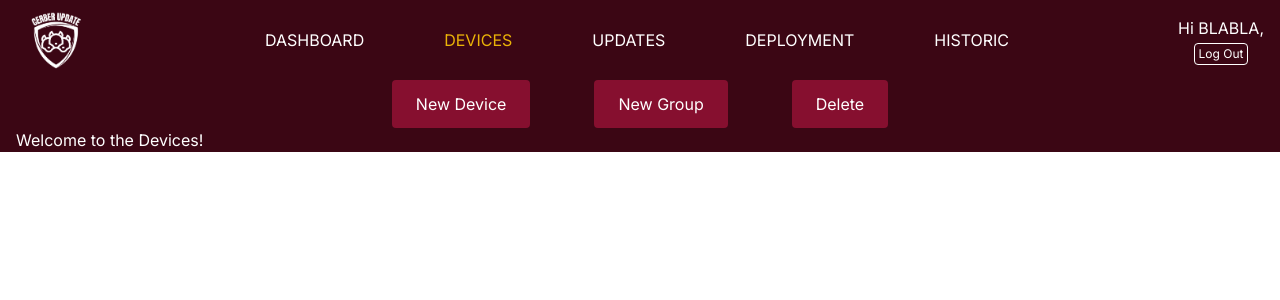
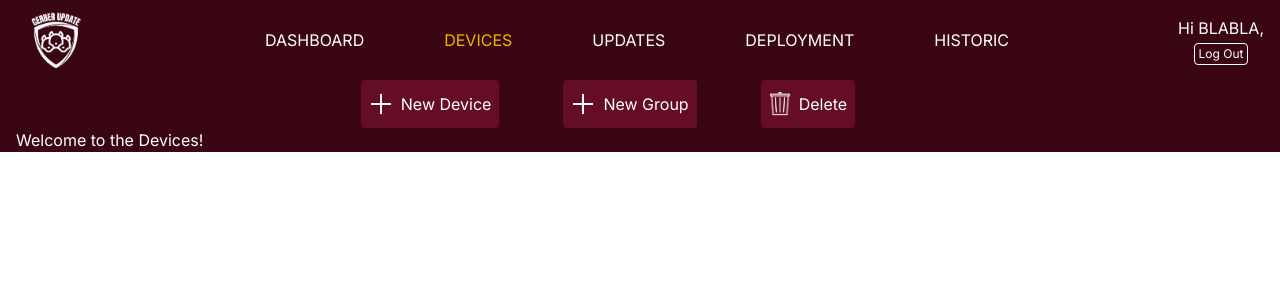
Before and after one commit to benjaminbaret/cerber-web-app, a Next.js app: page /devices in a window 1280 px wide. Shown: the top 300 px of the page. Built offline with nearby package versions, Linux system fonts and the light colour scheme.

Commit message:
Buttons page device

```diff
--- a/app/devices/page.tsx
+++ b/app/devices/page.tsx
@@ -1,4 +1,17 @@
+"use client"
+
 import Navbar from "../component/header/navbar";
+
+const handleDelete = () => {
+    console.log('delete command');
+};
+const createnewgroup = () => {
+    console.log('new group command');
+};
+const newdeviceadd = () => {
+    console.log('new device command');
+};
+
 
 const devicesPage = () => {
     return (
@@ -6,11 +19,22 @@ const devicesPage = () => {
             <Navbar currentPage="devices" />
             <div>
                 <div className="flex justify-center items-center">
-                    <button className="bg-rose-800 bg-opacity-75 text-white px-6 py-3 rounded mr-16">New Device</button>
-                    <button className="bg-rose-800  bg-opacity-75 text-white px-6 py-3 rounded mr-16">New Group</button>
-                    <button className="bg-rose-800 bg-opacity-75 text-white px-6 py-3 rounded">Delete</button>
+                    <button onClick={newdeviceadd} className="flex items-center bg-intermediatePurple text-white rounded mr-16 h-12 w-35 p-2">
+                        <img src="plus.png" className="h-6"/>
+                        <p className="ml-2">New Device</p>
+                    </button>
+                    <button onClick={createnewgroup} className="flex items-center bg-intermediatePurple text-white rounded mr-16 h-12 w-35 p-2">
+                        <img src="plus.png" className="h-6"/>
+                        <p className="ml-2">New Group</p>
+                    </button>
+                    <button onClick={handleDelete} className="flex items-center bg-intermediatePurple text-white rounded mr-16 h-12 w-35 p-2">
+                        <img src="bin.png" className="h-6"/>
+                        <p className="ml-2">Delete</p>
+                    </button>
                 </div>
             </div>
+
+
             <div className="container mx-auto px-4">
                 <h1>Welcome to the Devices!</h1>
             </div>
--- a/tailwind.config.ts
+++ b/tailwind.config.ts
@@ -17,6 +17,7 @@ const config: Config = {
       },
       backgroundColor: {
         'darkPurple': '#3B0614',
+        'intermediatePurple' : '#640D24'
       },
     },
     fontFamily: {
```
Also changed, not shown: public/bin.png (added), public/plus.png (added).
